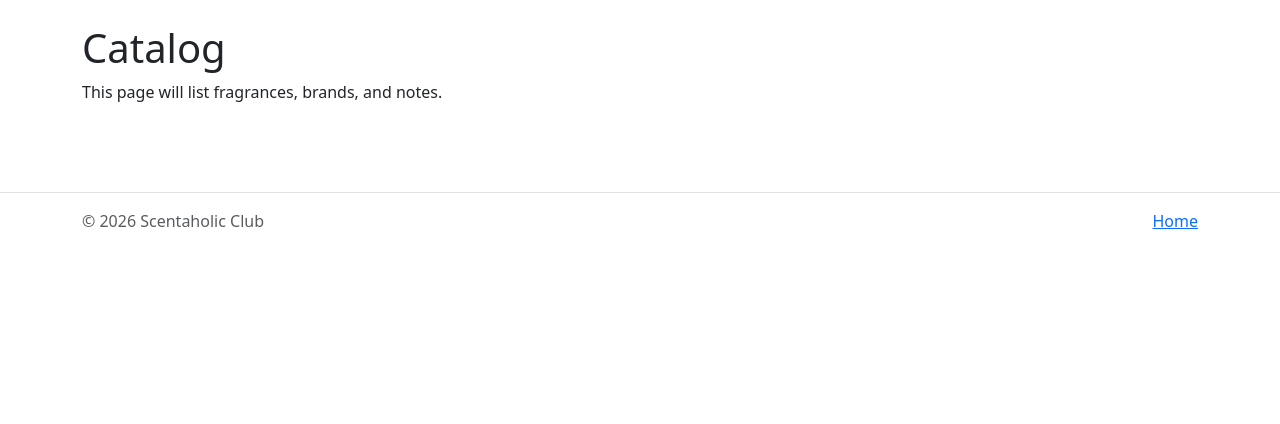
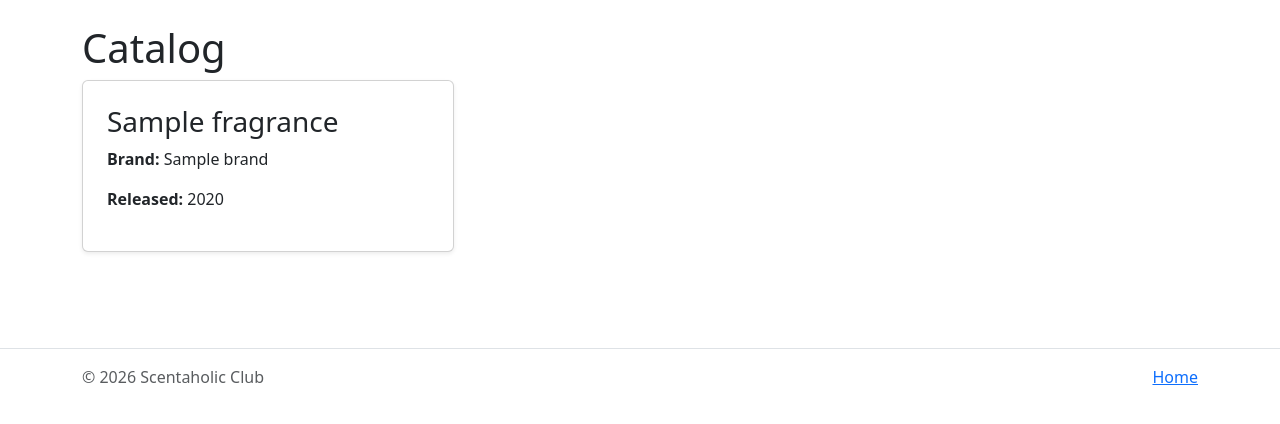
Before and after one commit to AlexandraSelby/scentaholic-club, a Django app: template templates/catalog/catalog_home.html in a window 1280 px wide. Shown: the part 57-481 px from the top of the page. Run offline with Django 5.2, Linux system fonts and the light colour scheme; the template is opened without the code that fills it: values that come from a table or form of the project are taken from there, others are empty; tables that the repository leaves empty hold one stand-in row (values such as "Sample post").

Commit message:
Add dynamic catalog content with curated fragrance descriptions

```diff
--- a/templates/catalog/catalog_home.html
+++ b/templates/catalog/catalog_home.html
@@ -2,5 +2,57 @@
 {% block title %}Catalog | Scentaholic Club{% endblock %}
 {% block content %}
 <h1>Catalog</h1>
-<p>This page will list fragrances, brands, and notes.</p>
+<div class="col-md-4 mb-4">
+    <div class="card p-4 h-100 shadow-sm">
+        <h3>{{ fragrance.name }}</h3>
+
+        <p>
+            <strong>Brand:</strong>
+            {{ fragrance.brand.name }}
+        </p>
+
+        <p>
+            <strong>Released:</strong>
+            {{ fragrance.year_released }}
+        </p>
+
+        <!-- ADD YOUR NEW BLOCK RIGHT HERE -->
+        {% if fragrance.name == "Unhuman - inspired by Disumano" %}
+        <p>
+        A rich dramatic floral inspired by Disumano, blending dark florals,
+        soft leather facets and warm resinous depth.
+        </p>
+
+        <p>
+        <strong>Key notes:</strong>
+        white florals, leather, woods, musk
+        </p>
+
+        {% elif fragrance.name == "Believer - inspired by Philosykos" %}
+        <p>
+        A green fig fragrance inspired by Philosykos, with fresh fig leaves,
+        creamy fig fruit and dry woods.
+        </p>
+
+        <p>
+        <strong>Key notes:</strong>
+        fig, green leaves, coconut, cedar
+        </p>
+
+        {% elif fragrance.name == "Lilac Blue - inspired by A Lilac a Day" %}
+        <p>
+        A delicate lilac floral inspired by A Lilac A Day with airy spring lilac,
+        soft powder and green stems.
+        </p>
+
+        <p>
+        <strong>Key notes:</strong>
+        lilac, green stems, powdery florals
+        </p>
+
+        {% endif %}
+        <!-- END NEW BLOCK -->
+
+    </div>
+</div>
 {% endblock %}
```
Also changed, not shown: catalog/views.py (+7 -2 lines).
